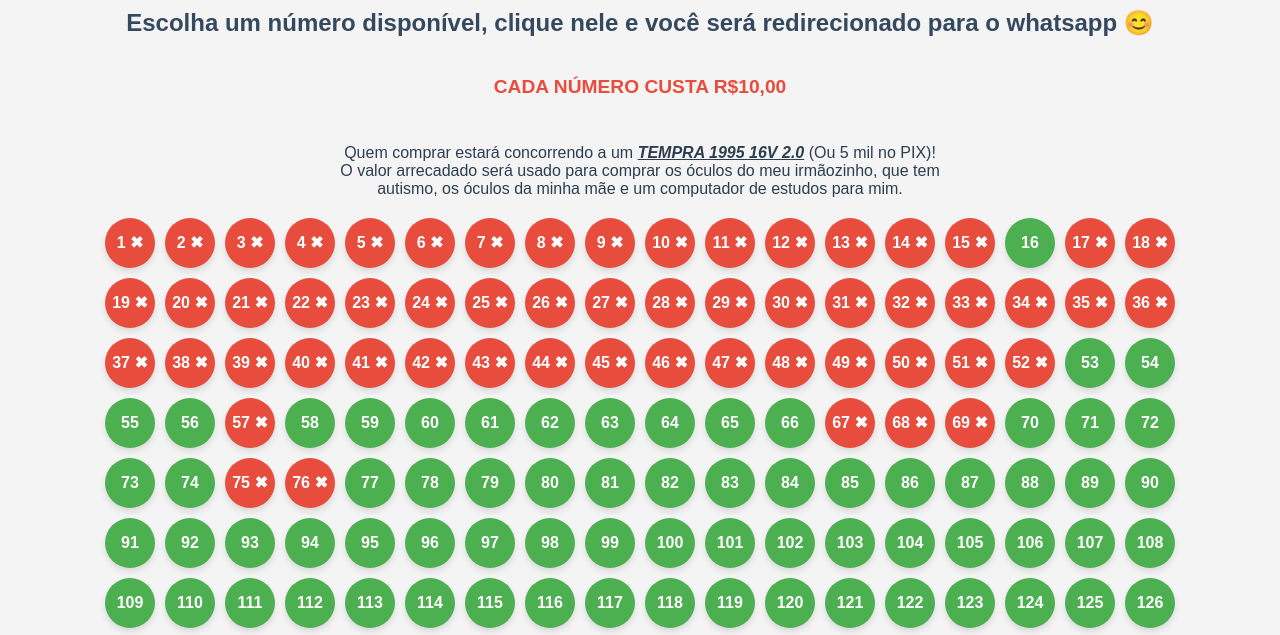
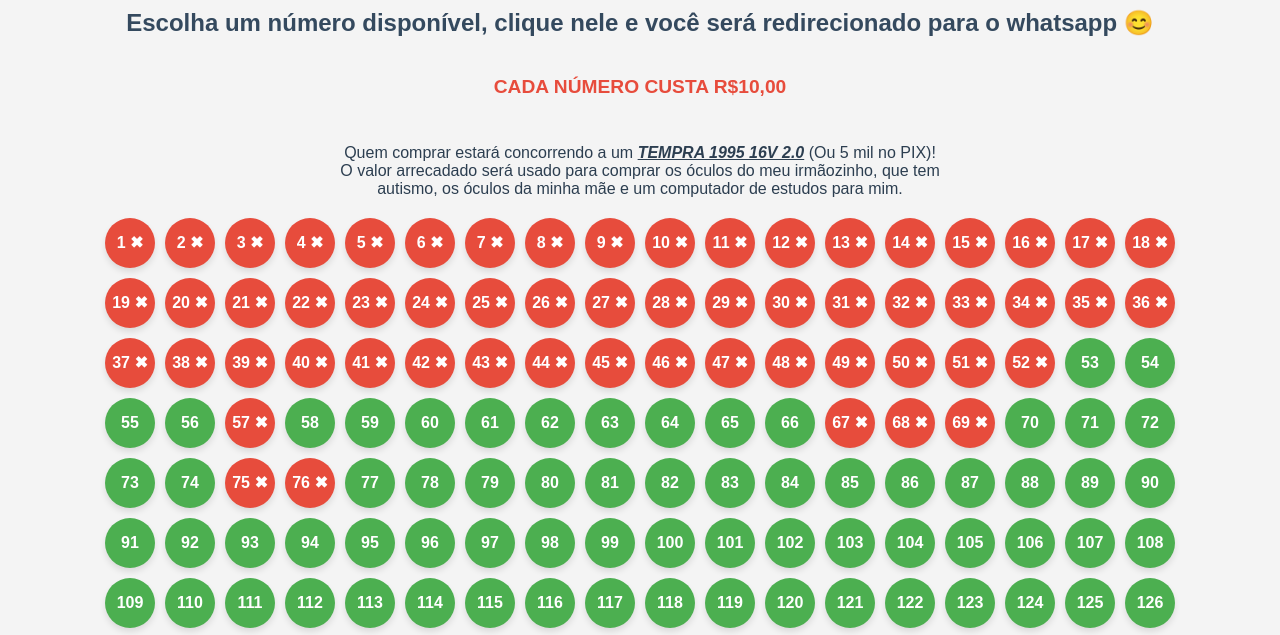
Before and after one commit to VictorHugo1500/rifaajude, a plain HTML site: page index.html in a window 1280 px wide. Shown: the part 113-748 px from the top of the page. Drawn offline with Linux system fonts and the light colour scheme.

Commit message:
Update index.html

```diff
--- a/index.html
+++ b/index.html
@@ -85,7 +85,7 @@
 
     <script>
         const container = document.getElementById('container');
-        const soldNumbers = [1, 2, 3, 4, 5, 6, 7, 8, 9, 10, 11, 12, 13, 14, 15, 17, 18, 19, 20, 21, 22, 23, 24, 25, 26, 27, 28, 29, 30, 31, 32, 33, 34, 35, 36, 37, 38, 39, 40, 41, 42, 43, 44, 45, 46, 47, 48, 49, 50, 51, 52, 57, 67, 68, 69, 75, 76, 132, 133, 134, 136, 137, 138, 139, 140, 141, 142, 195, 198, 199, 200, 222, 295, 296, 297, 298, 299, 356, 410, 427, 428, 429];
+        const soldNumbers = [1, 2, 3, 4, 5, 6, 7, 8, 9, 10, 11, 12, 13, 14, 15, 16, 17, 18, 19, 20, 21, 22, 23, 24, 25, 26, 27, 28, 29, 30, 31, 32, 33, 34, 35, 36, 37, 38, 39, 40, 41, 42, 43, 44, 45, 46, 47, 48, 49, 50, 51, 52, 57, 67, 68, 69, 75, 76, 132, 133, 134, 136, 137, 138, 139, 140, 141, 142, 195, 198, 199, 200, 222, 295, 296, 297, 298, 299, 356, 410, 427, 428, 429];
 
         for (let i = 1; i <= 1500; i++) {
             const circle = document.createElement('div');
```
